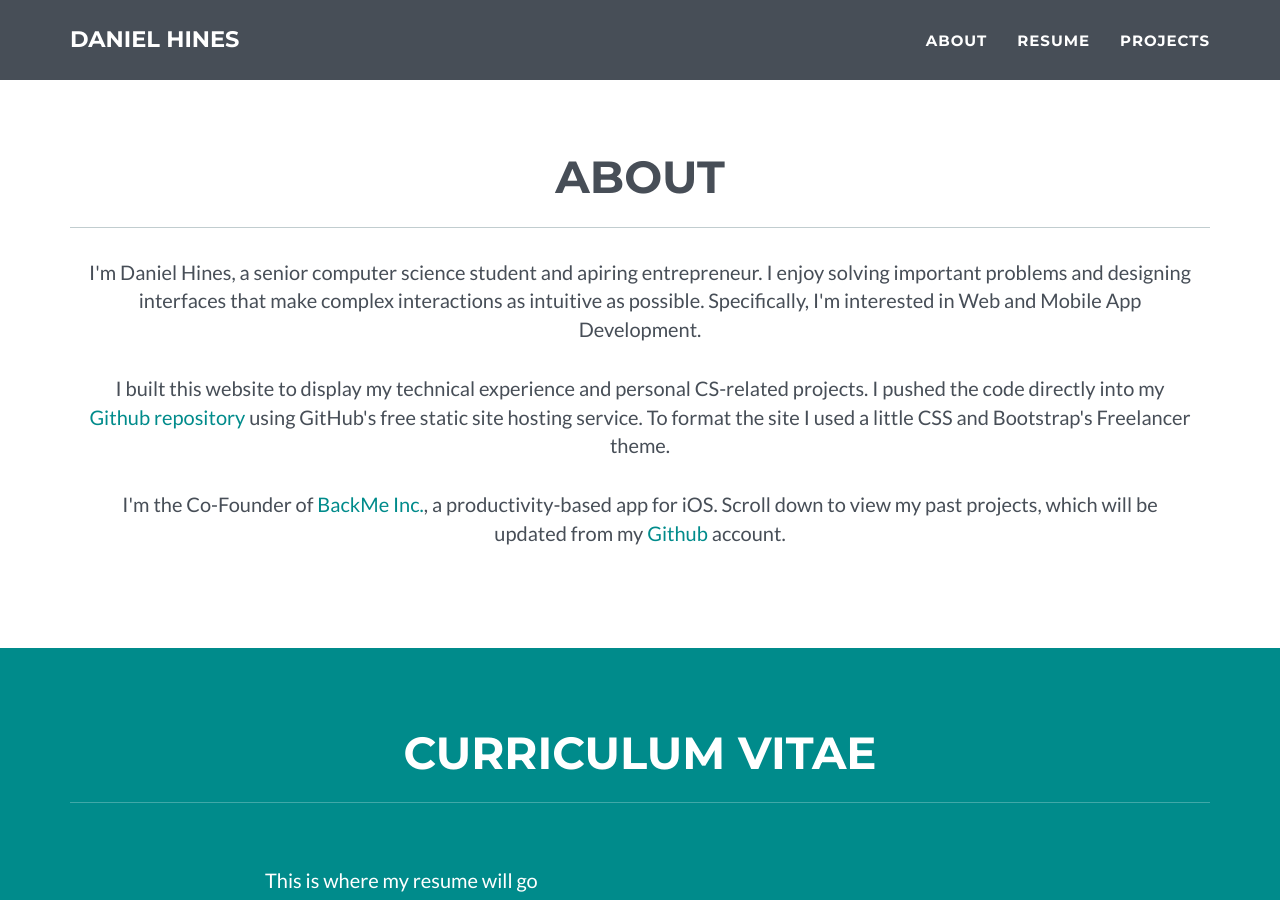
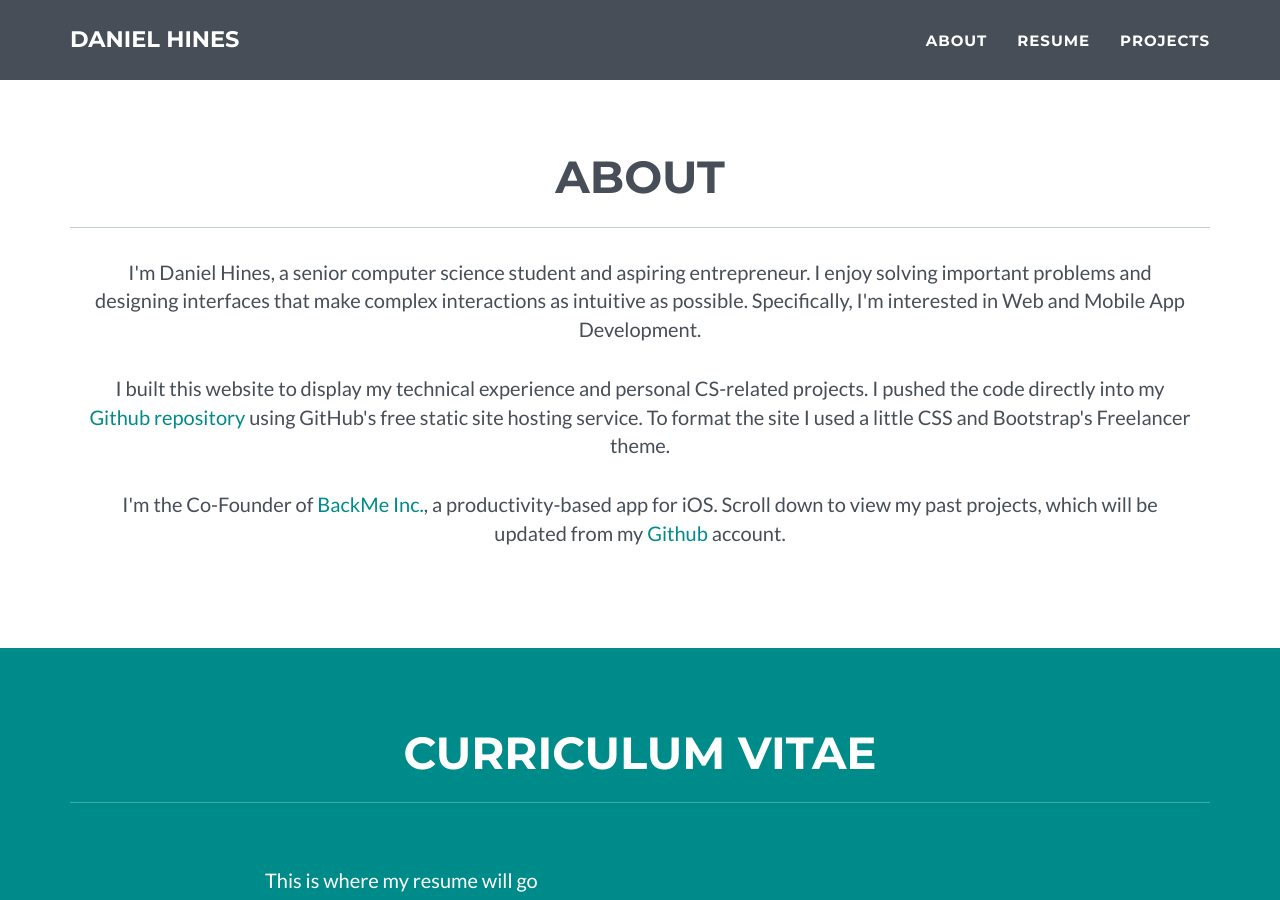
Before and after one commit to danielchines/danielchines.github.io, a Jekyll site: the page built from index.html, in a window 1280 px wide and 900 px high, scrolled down 751 px. Built offline with Jekyll 4.4.1, drawn with Linux system fonts in a browser that asks for light colours.

Commit message:
Update _config.yml

```diff
--- a/_config.yml
+++ b/_config.yml
@@ -29,7 +29,8 @@ color:
 
 # About section
 about:
-   p1: I'm Daniel Hines, a senior computer science student and apiring entrepreneur. I enjoy solving important problems and designing interfaces that make complex interactions as intuitive as possible. Specifically, I'm interested in Web and Mobile App Development.
+   p1: I'm Daniel Hines, a senior computer science student and aspiring entrepreneur.
+       I enjoy solving important problems and designing interfaces that make complex interactions as intuitive as possible. Specifically, I'm interested in Web and Mobile App Development.
    p2: I built this website to display my technical experience and personal CS-related projects. I pushed the code directly into my <a href="https://github.com/danielchines/danielchines.github.io">Github repository</a> using GitHub's free static site hosting service. To format the site I used a little CSS and Bootstrap's Freelancer theme.
    p3: I'm the Co-Founder of <a href="https://backme.com">BackMe Inc.</a>, a productivity-based app for iOS. Scroll down to view my past projects, which will be updated from my <a href="https://github.com/danielchines">Github</a> account.
 
```
